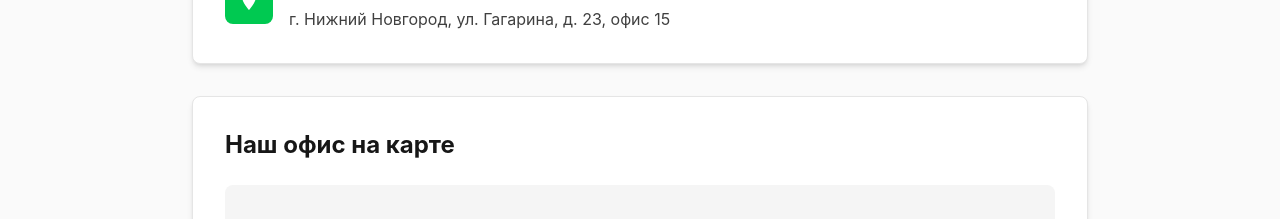
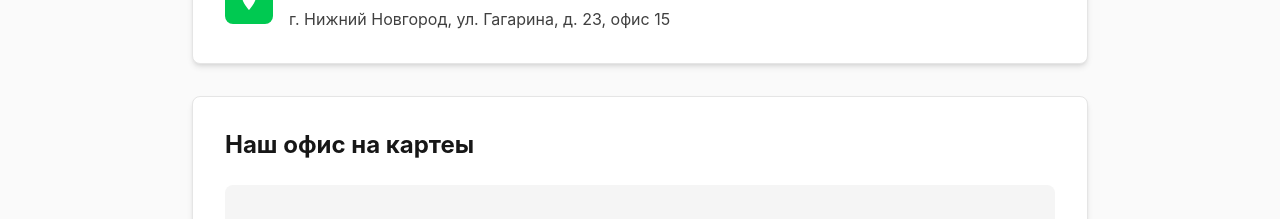
Before and after one commit to antonzolotar-oss/a, a React (Vite) app: page /about in a window 1280 px wide. Shown: the part 1020-1239 px from the top of the page. Built offline with nearby package versions, Linux system fonts and the light colour scheme.

Commit message:
modified:   src/app/pages/About.tsx

```diff
--- a/src/app/pages/About.tsx
+++ b/src/app/pages/About.tsx
@@ -91,7 +91,7 @@ export function About() {
 
         {/* Yandex Map */}
         <div className="bg-white p-8 rounded-lg shadow-md border border-neutral-200">
-          <h2 className="text-2xl font-bold text-neutral-900 mb-6">Наш офис на карте</h2>
+          <h2 className="text-2xl font-bold text-neutral-900 mb-6">Наш офис на картеы</h2>
           <div className="w-full h-96 bg-neutral-100 rounded-lg overflow-hidden">
             <iframe
               src="https://yandex.ru/map-widget/v1/?um=constructor%3A13d3cee234ec66eb92587d36aa0480c412340bd93295f5b7a7f68dd6a8e73e9d&amp;source=constructor"
```
